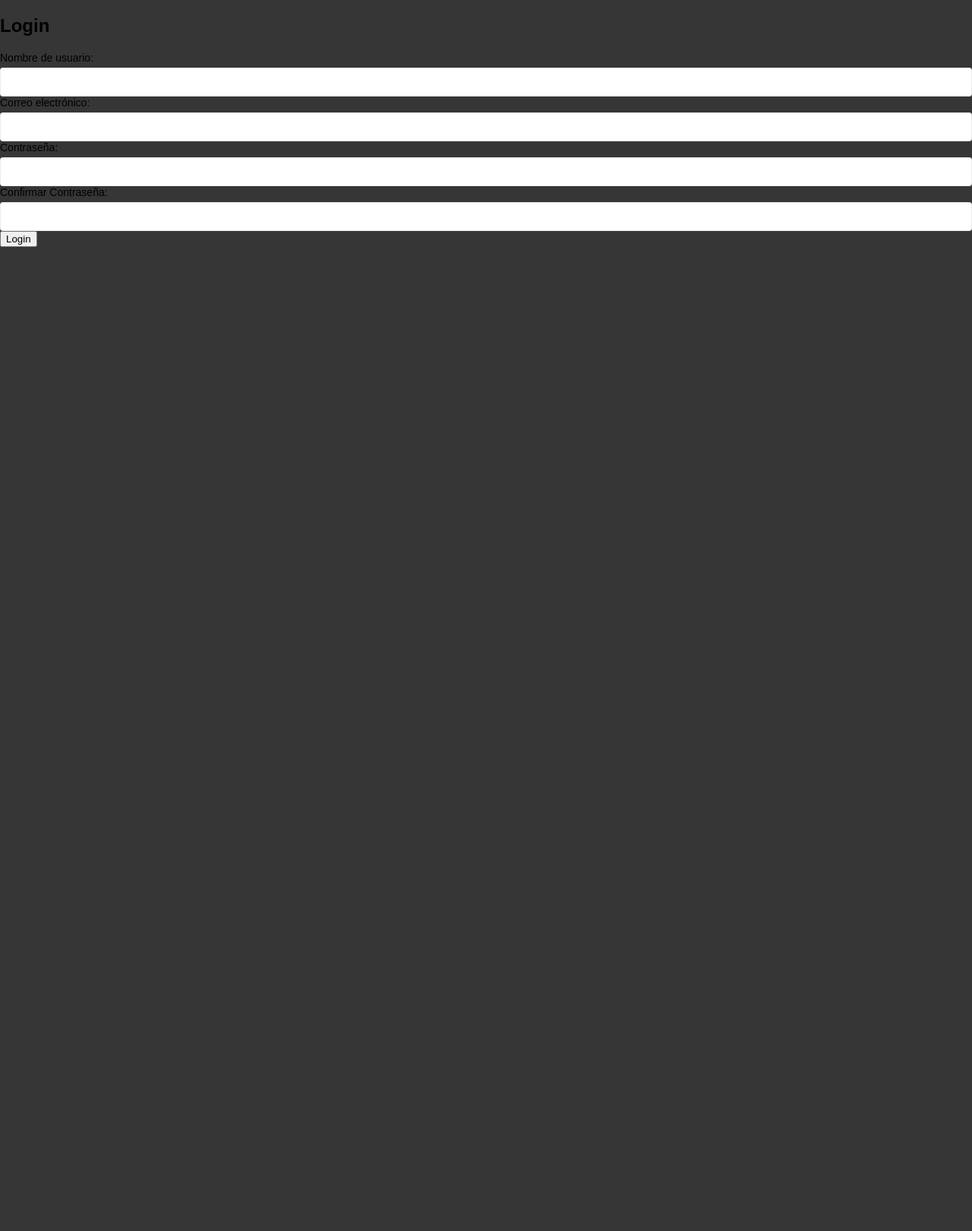
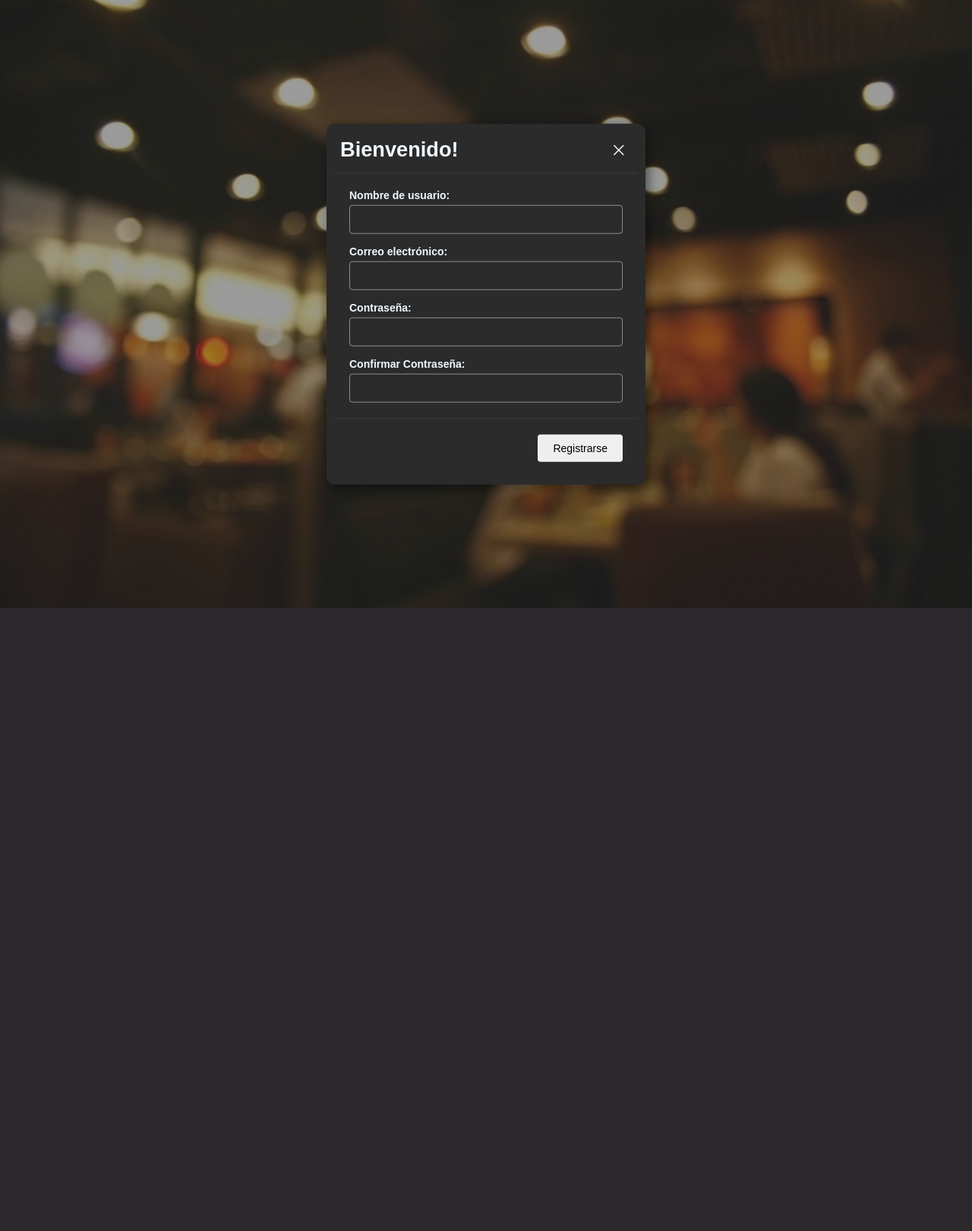
Before and after one commit to elimenit/tp3_ids_frontend, a Flask app: page /signup in a window 1280 px wide. Shown: the whole page at 76% size. After the commit the page ends 800 px from the top, so only its background shows below. Run offline with Flask 3, Linux system fonts and the light colour scheme.

Commit message:
agregado de formulario de registro. Y funciona!

```diff
--- a/app.py
+++ b/app.py
@@ -1,6 +1,8 @@
 from flask import Flask, render_template
 
 app = Flask(__name__)
+
+app.secret_key = 'una_clave_super_secreta_y_larga_para_desarrollo'
 
 # Blueprints
 from routers.login import public_login_bp
--- a/requirements.txt
+++ b/requirements.txt
@@ -1 +1,2 @@
 flask
+requests
--- a/routers/login.py
+++ b/routers/login.py
@@ -1,9 +1,26 @@
-from flask import Blueprint, render_template
+import requests
+from flask import Flask, render_template, request, redirect, url_for, flash, Blueprint
 
 public_login_bp = Blueprint('public_login', __name__)
 
-@public_login_bp.route("/signup")
+@public_login_bp.route("/signup", methods=['GET', 'POST'])
 def signup():
+    if request.method == 'POST':
+        # 1. Atrapas los datos del formulario de Jinja
+        datos_formulario = {
+            "username": request.form.get('username'),
+            "email": request.form.get('email'),
+            "password": request.form.get('password')
+        }
+
+        url_backend = "http://localhost:5000/public/users/register"
+        respuesta_api = requests.post(url_backend, json=datos_formulario)
+
+        if respuesta_api.status_code == 201:
+            return redirect(url_for('main'))
+        else:
+            flash("Error al registrar el usuario en el sistema")
+
     return render_template("public/signup.html")
 
 @public_login_bp.route("/login")
--- /dev/null
+++ b/static/css/btns/general.css
@@ -0,0 +1,20 @@
+.x-btn {
+    background-color: rgba(240, 248, 255, 0);
+    color: aliceblue;
+    border-radius: 5px;
+    padding: 0.3rem;
+    transition: background-color 0.3s ease, color 0.3s ease;
+}
+
+.x-btn a {
+    stroke: inherit;
+    cursor: pointer;
+    width: 100%;
+    height: 100%;
+}
+
+.x-btn:hover {
+    background-color: rgba(240, 248, 255, 0.747);
+    color: black;
+    cursor: pointer;
+}
--- a/static/css/forms.css
+++ b/static/css/forms/forms.css
@@ -6,7 +6,8 @@
 
 .form-group label {
     font-size: 14px;
-    font-weight: 500;
+    font-weight: 600;
+    color: aliceblue;
 }
 
 .form-group input,
@@ -28,14 +29,6 @@
     box-shadow: 0 0 0 2px rgba(76, 175, 80, 0.1);
 }
 
-.form-group .upload {
-    padding: 0;
-}
-
-.form-group .upload .actionable {
-    padding: 0.5rem;
-}
-
 .form-group textarea {
     resize: vertical;
     min-height: 80px;
--- /dev/null
+++ b/static/css/forms/signup.css
@@ -0,0 +1,4 @@
+.block.signup {
+    min-width: 400px;
+    animation: deslizarArriba 0.6s cubic-bezier(0.16, 1, 0.3, 1) forwards;
+}
--- a/static/css/general.css
+++ /dev/null
@@ -1,8 +0,0 @@
-body {
-    margin: 0;
-    padding: 0;
-    font-family: Arial, sans-serif;
-    background-color: rgb(54, 54, 54);
-    overflow-x: hidden;
-    height: 200vh;
-}
--- /dev/null
+++ b/static/css/general/blocks.css
@@ -0,0 +1,58 @@
+/* general class */
+.block {
+    display: relative;
+    background-color: rgb(43, 43, 43);
+    border-radius: 10px;
+    box-shadow: 4px 4px 16px rgba(0, 0, 0, 0.5);
+    padding: 10px;
+}
+
+.block-header {
+    padding: 0.5rem;
+    display: flex;
+    justify-content: space-between;
+    align-items: stretch;
+    border-bottom: 2px solid rgba(124, 124, 124, 0.123);
+}
+
+.block-header h2 {
+    margin: 0;
+    font-size: 1.7rem;
+    font-weight: 700;
+    color: aliceblue;
+}
+
+.block.center {
+    text-align: center;
+}
+
+.block-content {
+    padding: 20px;
+    display: flex;
+    flex-direction: column;
+    gap: 15px;
+}
+
+.block-footer {
+    padding: 20px;
+    border-top: 2px solid rgba(124, 124, 124, 0.123);
+    display: flex;
+    gap: 10px;
+    justify-content: flex-end;
+}
+
+.block-footer button {
+    padding: 10px 20px;
+    border: none;
+    border-radius: 4px;
+    font-size: 14px;
+    font-weight: 500;
+    transition: all 0.2s;
+}
+
+.fixed-block {
+    position: fixed;
+    top: 50%;
+    left: 50%;
+    transform: translate(-50%, -50%);
+}
--- /dev/null
+++ b/static/css/general/general.css
@@ -0,0 +1,25 @@
+body {
+    margin: 0;
+    padding: 0;
+    font-family: Arial, sans-serif;
+    background-color: rgb(54, 54, 54);
+    overflow-x: hidden;
+}
+
+input {
+    background: transparent;
+    border: none;
+    outline: none;
+    color: aliceblue;
+}
+
+.background-image {
+    position: absolute;
+    top: 0;
+    left: 0;
+    width: 100%;
+    height: 100%;
+    object-fit: cover;
+    z-index: -1;
+    opacity: 0.5;
+}
--- /dev/null
+++ b/static/css/keyframes.css
@@ -0,0 +1,10 @@
+@keyframes deslizarArriba {
+    from {
+        opacity: 0;
+        transform: translateY(50px); /* Empieza 50px más abajo */
+    }
+    to {
+        opacity: 1;
+        transform: translateY(0);    /* Termina en su posición original */
+    }
+}
--- a/templates/base.html
+++ b/templates/base.html
@@ -5,6 +5,16 @@
     <meta name="viewport" content="width=device-width, initial-scale=1.0">
     <meta name="description" content="Restaurante para que vengas a comer con familia, pareja o amigos.">
     <meta name="keywords" content="Restaurante, comida, menú, contacto, inicio">
+
+    <!-- CSS -->
+    <link rel="stylesheet" href="{{ url_for('static', filename='css/general/nav.css') }}">
+    <link rel="stylesheet" href="{{ url_for('static', filename='css/general/general.css') }}">
+    <link rel="stylesheet" href="{{ url_for('static', filename='css/general/blocks.css') }}">
+    <link rel="stylesheet" href="{{ url_for('static', filename='css/btns/general.css') }}">
+    <link rel="stylesheet" href="{{ url_for('static', filename='css/keyframes.css') }}">
+
+    <!-- JS -->
+    <script type="module" src="{{ url_for('static', filename='js/nav.js') }}"></script>
     <title>{% block title %} {% endblock %}</title>
     {% block head %} {% endblock %}
 </head>
--- a/templates/public/index.html
+++ b/templates/public/index.html
@@ -2,12 +2,6 @@
 {% block title %} Restaurante {% endblock %}
 
 {% block head %}
-<!-- CSS -->
-<link rel="stylesheet" href="{{ url_for('static', filename='css/nav.css') }}">
-<link rel="stylesheet" href="{{ url_for('static', filename='css/general.css') }}">
-
-<!-- JS -->
-<script type="module" src="{{ url_for('static', filename='js/nav.js') }}"></script>
 {% endblock %}
 
 {% block header %}
--- a/templates/public/signup.html
+++ b/templates/public/signup.html
@@ -1,21 +1,31 @@
 {% extends "base.html" %}
 
 {% block head %}
-<!-- CSS -->
-<link rel="stylesheet" href="{{ url_for('static', filename='css/nav.css') }}">
-<link rel="stylesheet" href="{{ url_for('static', filename='css/general.css') }}">
-<link rel="stylesheet" href="{{ url_for('static', filename='css/forms.css') }}">
+<link rel="stylesheet" href="{{ url_for('static', filename='css/forms/signup.css') }}">
+<link rel="stylesheet" href="{{ url_for('static', filename='css/forms/forms.css') }}">
 {% endblock %}
 
 {% block header %}
 
 {% endblock %}
 
-{% block title %}Login{% endblock %}
+{% block title %}Registrarse{% endblock %}
 
 {% block body %}
-  <h2>Login</h2>
-  <form method="post">
+<img src="{{ url_for('static', filename='img/blurry-img.JPG') }}" class="background-image">
+<div class="fixed-block">
+  <div class="block signup">
+      <div class="block-header">
+          <h2>Bienvenido!</h2>
+          <a href="{{ url_for('main') }}" class="x-btn-link">
+            <svg class="x-btn" xmlns="http://w3.org" width="24" height="24" viewBox="0 0 24 24" fill="none" stroke="currentColor" stroke-width="1.5" stroke-linecap="round" stroke-linejoin="round">
+              <path d="M18 6 6 18"/>
+              <path d="m6 6 12 12"/>
+            </svg>
+          </a>
+      </div>
+      <form action="{{ url_for('public_login.signup') }}" method="post">
+        <div class="block-content">
           <div class="form-group">
             <label for="username">Nombre de usuario:</label>
             <input type="text" id="username" name="username" required>
@@ -32,6 +42,11 @@
             <label for="confirm_password">Confirmar Contraseña:</label>
             <input type="password" id="confirm_password" name="confirm_password" required>
           </div>
-    <button type="submit">Login</button>
+        </div>
+        <div class="block-footer">
+          <button type="submit">Registrarse</button>
+        </div>
       </form>
+  </div>
+</div>
 {% endblock %}
```
Also changed, not shown: static/css/general/nav.css (renamed from static/css/nav.css), static/css/index.css (deleted), static/img/blurry-img.JPG (added). Lines whose indentation alone changed are shown as unchanged.
